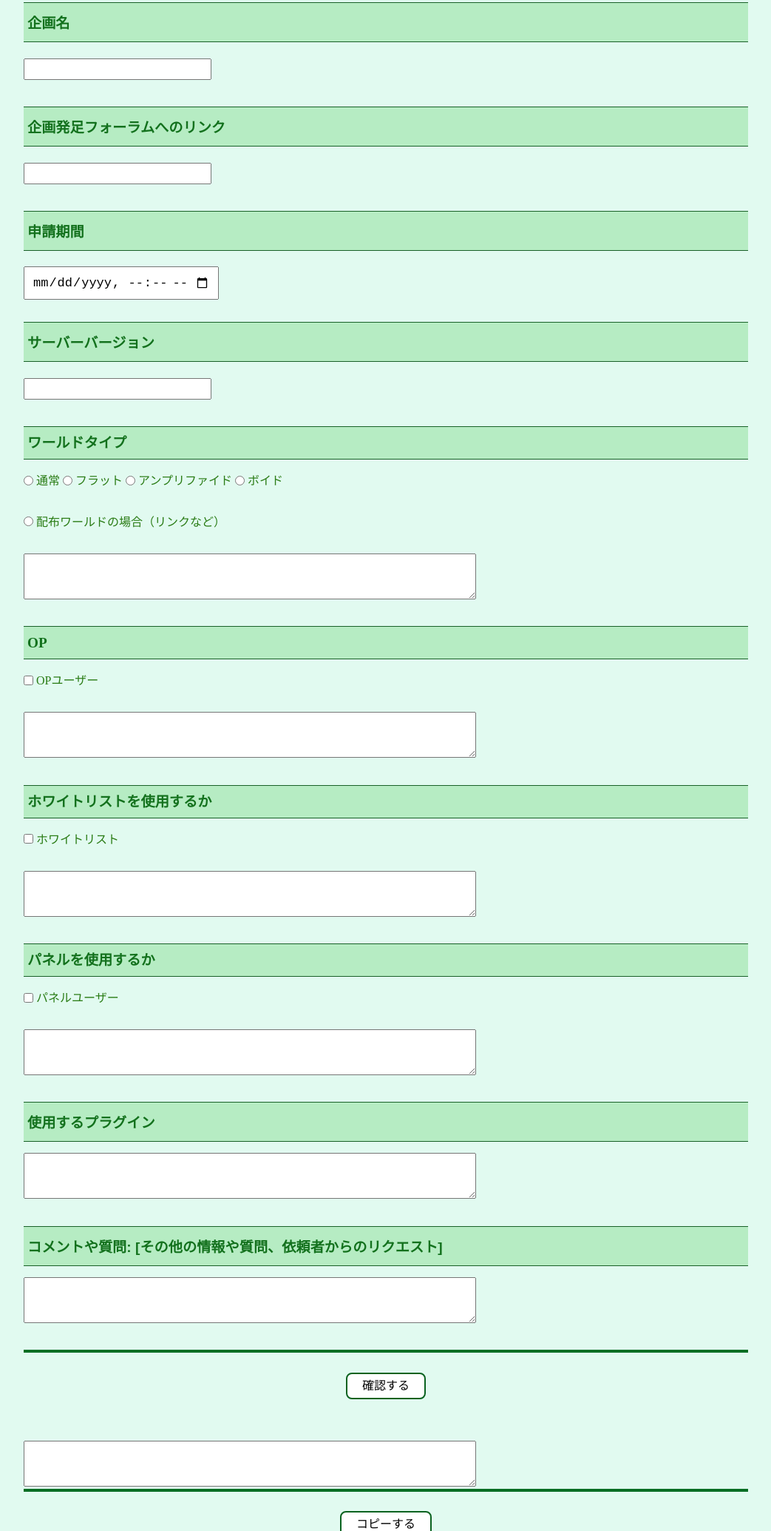
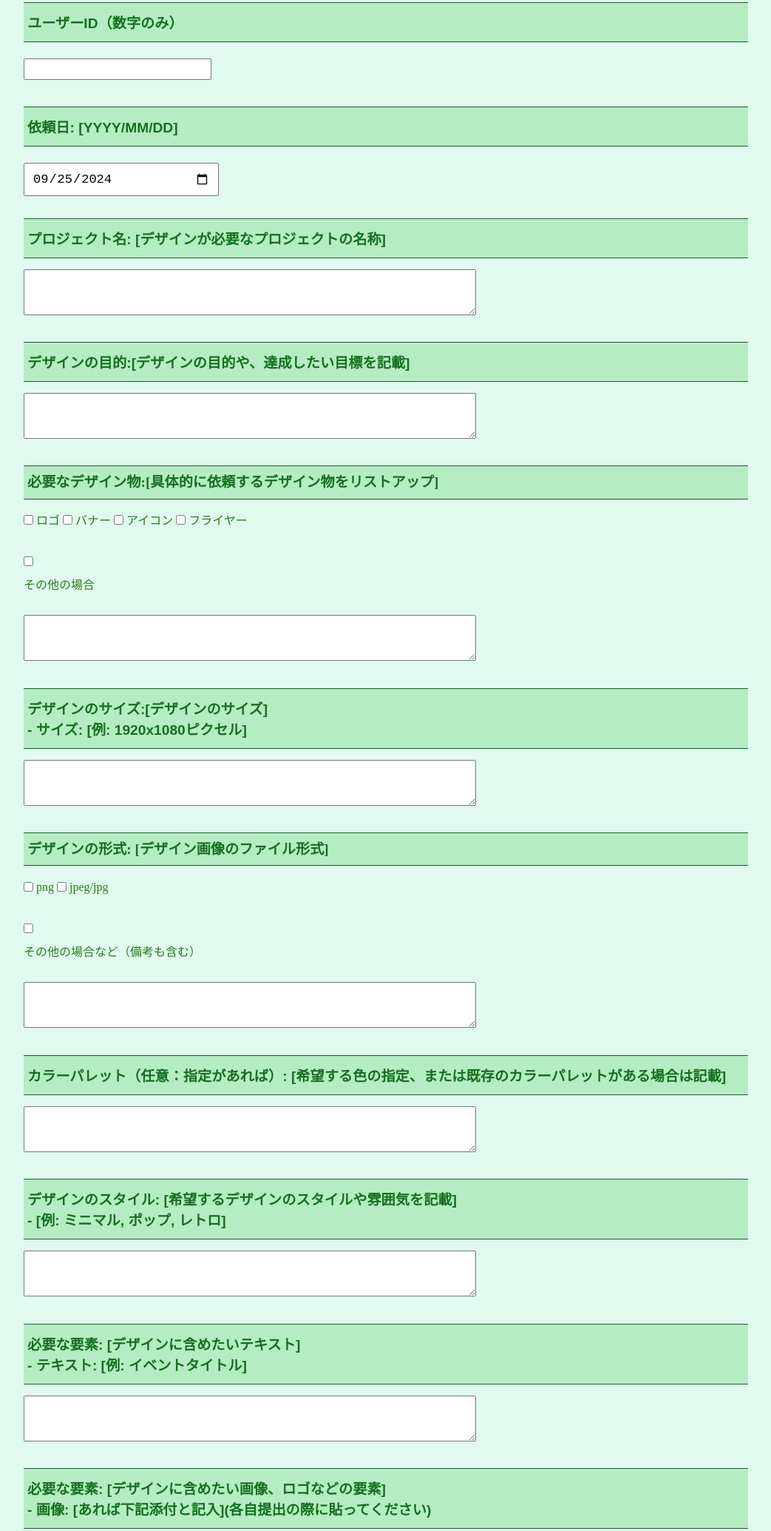
Before and after one commit to kpw-executive/DesignRequestForm, a plain HTML site: page index.html in a window 1280 px wide. Shown: the part 465-2534 px from the top of the page at 74% size, without its empty margins (118-1161 px from the left). Drawn offline with Linux system fonts and the light colour scheme.

Commit message:
Commitしもったので修正

```diff
--- a/index.html
+++ b/index.html
@@ -3,7 +3,7 @@
 
 <head>
    <meta charset="utf-8">
-   <title>単発鯖貸し出し申請書テンプレ作成サイト</title>
+   <title>デザイン依頼書テンプレ作成サイト</title>
    <link rel="stylesheet" href="style.css">
    <script src="script.js" defer></script>
 </head>
@@ -11,7 +11,7 @@
 <body>
    <header>
       <p class="logo"><img src="media.png" width="128" height="127" alt="かめぱわ～"></p>
-      <h1 class="center">単発鯖貸し出し申請書提出テンプレ</h1>
+      <h1 class="center">デザイン依頼書提出テンプレ</h1>
    </header>
 
    <div class="inner">
@@ -22,64 +22,124 @@
          <p class="msgContact">ここに記入して送信すると全てテキストになってコピペができるようになります。</p>
 
          <form action="#">
-            <h3><label for="msg">申請者名</label></h3>
+            <h3><label for="onamae">依頼者名: [依頼者の名前]</label></h3>
             <p><input type="text" name="onamae" id="onamae"></p>
 
-            <h3><label for="msg">企画名</label></h3>
-            <p><input type="text" name="planning" id="planning"></p>
+            <h3><label for="onamae">ユーザーID（数字のみ）</label></h3>
+            <p><input type="text" name="yu-za-" id="yu-za-"></p>
 
-            <h3><label for="msg">企画発足フォーラムへのリンク</label></h3>
-            <p><input type="text" name="forum" id="forum"></p>
+            <h3><label for="onamae">依頼日: [YYYY/MM/DD]</label></h3>
+            <input type="date" id="start" name="trip-start" value="2024-09-25" min="2024-09-01" max="2030-12-31" />
 
-            <h3><label for="msg">申請期間</label></h3>
-            <input type="datetime-local" id="time" name="time" value="2025-01-1T00:00"
-               min="2025-01-1T00:00" max="2030-12-31T00:00" />
+            <h3><label for="msg">プロジェクト名: [デザインが必要なプロジェクトの名称]</label></h3>
+            <p><textarea name="pj" id="pj"></textarea></p>
 
-            <h3><label for="msg">サーバーバージョン</label></h3>
-            <p><input type="text" name="version" id="version"></p>
+            <h3><label for="msg">デザインの目的:[デザインの目的や、達成したい目標を記載]</label></h3>
+            <p><textarea name="mokuteki" id="mokuteki"></textarea></p>
 
             <h3>
-               <nav>ワールドタイプ</nav>
+               <nav>必要なデザイン物:[具体的に依頼するデザイン物をリストアップ]</nav>
             </h3>
             <p>
-               <input type="radio" name="opp" value="通常" class="opp" id="normal">
-               通常
-               <input type="radio" name="opp" value="フラット" class="opp" id="flat">
-               フラット
-               <input type="radio" name="opp" value="アンプリファイド" class="opp" id="amplified">
-               アンプリファイド
-               <input type="radio" name="opp" value="ボイド" class="opp" id="void">
-               ボイド
+               <input type="checkbox" name="opp" value="ロゴ" class="opp" id="lo">
+               ロゴ
+               <input type="checkbox" name="opp" value="バナー" class="opp" id="banner">
+               バナー
+               <input type="checkbox" name="opp" value="アイコン" class="opp" id="icon">
+               アイコン
+               <input type="checkbox" name="opp" value="フライヤー" class="opp" id="fly">
+               フライヤー
             </p>
-            <p><input type="radio" name="opp" value="配布ワールド" class="opp" id="etc">
-               配布ワールドの場合（リンクなど）</p>
-            <p><textarea name="other" id="other"></textarea></p>
+            <p><input type="checkbox" name="opp" value="そのた" class="opp" id="etc">
+               <label for="msg">その他の場合</label></p>
+            <p><textarea name="sonota1" id="sonota1"></textarea></p>
+
+
+            <h3><label for="msg">デザインのサイズ:[デザインのサイズ]<br>
+                  - サイズ: [例: 1920x1080ピクセル]
+               </label></h3>
+            <p><textarea name="size" id="size"></textarea></p>
 
             <h3>
-               <nav>OP</nav>
+               <nav>デザインの形式:
+                  [デザイン画像のファイル形式]</nav>
             </h3>
-            <p><input type="checkbox" name="opp" value="op" class="opp" id="op">
-               OPユーザー</p>
-            <p><textarea name="opuser" id="opuser"></textarea></p>
+            <p>
+               <input type="checkbox" name="opp" value="png" class="opp" id="png">
+               png
+               <input type="checkbox" name="opp" value="jpeg/jpg" class="opp" id="jpg">
+               jpeg/jpg
+            </p>
+            <p><input type="checkbox" name="opp" value="その他の場合など（備考も含む）" class="opp" id="sonota">
+               <label for="msg">その他の場合など（備考も含む）</label></p>
+            <p><textarea name="sonota2" id="sonota2"></textarea></p>
+
+            <h3><label for="msg">カラーパレット（任意：指定があれば）:
+                  [希望する色の指定、または既存のカラーパレットがある場合は記載]</label></h3>
+            <p><textarea name="color" id="color"></textarea></p>
+
+            <h3><label for="msg">デザインのスタイル:
+                  [希望するデザインのスタイルや雰囲気を記載]<br>
+                  - [例: ミニマル, ポップ, レトロ]</label></h3>
+            <p><textarea name="style" id="style"></textarea></p>
+
+            <h3><label for="msg">必要な要素:
+                  [デザインに含めたいテキスト]<br>
+                  - テキスト: [例: イベントタイトル]</label></h3>
+            <p><textarea name="text" id="text"></textarea></p>
+
+            <h3><label for="msg">必要な要素:
+                  [デザインに含めたい画像、ロゴなどの要素]<br>
+                  - 画像: [あれば下記添付と記入](各自提出の際に貼ってください)</label></h3>
+            <p><textarea name="logo" id="logo"></textarea></p>
+
+            <h3><label for="msg">参考例:
+                  [参考にしたいデザイン例やインスピレーションを記載]<br>
+                  - [URLリンクや画像添付など(画像であれば下記添付と記入)](各自提出の際に貼ってください)</label></h3>
+            <p><textarea name="sankou" id="sankou"></textarea></p>
+
+            <h3><label for="meeting-time">納期:
+                  [デザインが完成するまでの期限]</label></h3>
+
+            <input type="datetime-local" id="meeting-time" name="meeting-time" value="2024-09-25T19:30"
+               min="2024-09-01T00:00" max="2030-12-31T00:00" />
+
+            <h5><label for="msg"> - 備考: </label></h5>
+            <p><textarea name="bikou3" id="bikou3"></textarea></p>
+
+            <h3><label for="msg">追加の要望:
+                  [特別な要望や注意事項、例: 柔軟に修正対応可能か、特定のディスプレイ用に最適化する必要があるか]</label></h3>
+            <p><textarea name="youbou" id="youbou"></textarea></p>
 
             <h3>
-               <article>ホワイトリストを使用するか</article>
+               <article>デザイン案の提案:
+                  [デザイン担当者にアイデアや提案をしてほしい場合は記載]<br>
+                  - デザイン案の提案</article>
             </h3>
-            <p><input type="checkbox" name="opp" value="op" class="opp" id="whitelist">
-               ホワイトリスト</p>
-            <p><textarea name="whitelistuser" id="whitelistuser"></textarea></p>
+            <p>
+               <input type="radio" name="reco" value="はい" class="reco" id="yes">
+               はい
+               <input type="radio" name="reco" value="いいえ" class="reco" id="no">
+               いいえ
+            </p>
+            <h5><label for="msg"> - 備考: [提案を求める場合、具体的にどのような案を希望しているか記載]</label></h5>
+            <p><textarea name="bikou" id="bikou"></textarea></p>
 
             <h3>
-               <nav>パネルを使用するか</nav>
+               <article>制作開始の依頼:
+                  [すぐに制作を開始してほしい場合は記載]<br>
+                  - 制作開始</article>
             </h3>
-            <p><input type="checkbox" name="opp" value="op" class="opp" id="panel">
-               パネルユーザー</p>
-            <p><textarea name="paneluser" id="paneluser"></textarea></p>
+            <p>
+               <input type="radio" name="reco2" value="はい" class="reco2" id="hai">
+               はい
+               <input type="radio" name="reco2" value="いいえ" class="reco2" id="iie">
+               いいえ
+            </p>
+            <h5><label for="msg"> - 備考: [依頼書に基づいてすぐに制作を開始してほしい場合はその旨を詳細に記載]</label></h5>
+            <p><textarea name="bikou2" id="bikou2"></textarea></p>
 
-            <h3><label for="msg">使用するプラグイン</label></h3>
-            <p><textarea name="plugin" id="plugin"></textarea></p>
-
-            <h3><label for="msg">コメントや質問:
+            <h3><label for="msg">追加のコメント:
                   [その他の情報や質問、依頼者からのリクエスト]</label></h3>
             <p><textarea name="comment" id="comment"></textarea></p>
 
```
